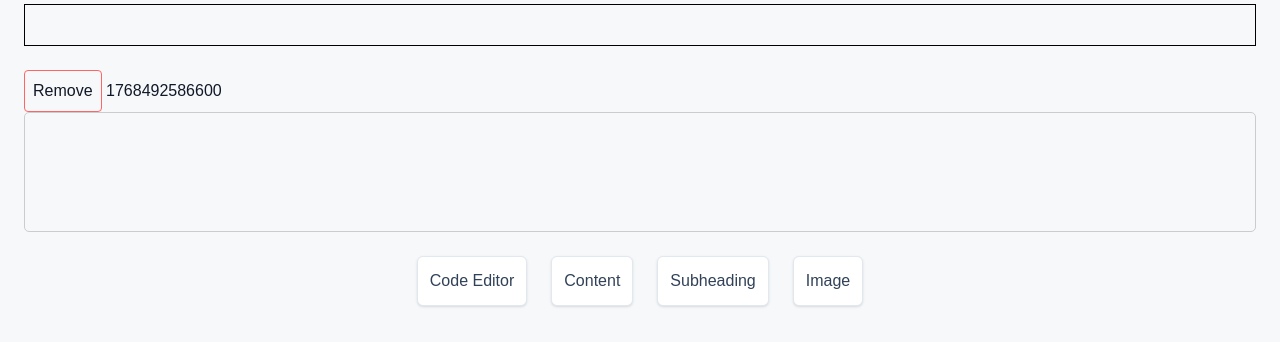
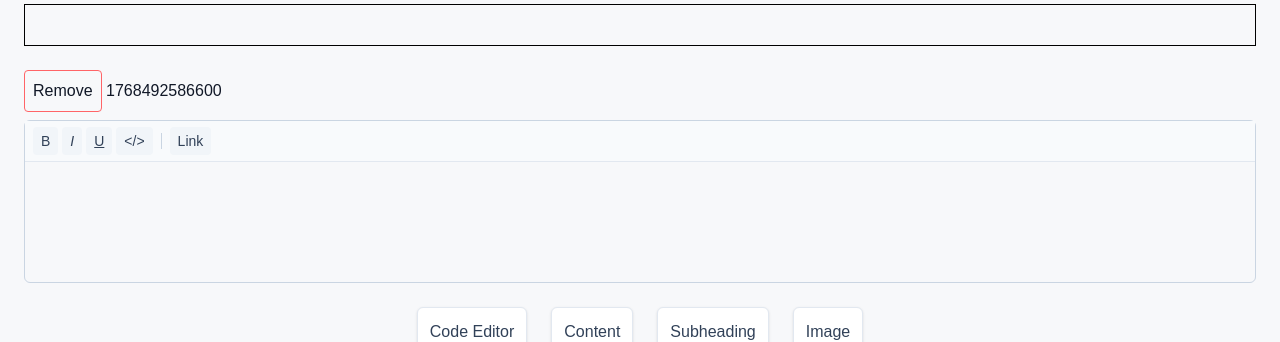
Before and after one commit to yuvaraj-io/dev-fullstack, a Next.js app: page /write in a window 1280 px wide. Both pictures are taken after a click on the button "Content". Shown: the part 322-664 px from the top of the page. Built offline with nearby package versions, Linux system fonts and the light colour scheme; no server answers; the database is empty.

Commit message:
Frontend Architecture changes

```diff
--- a/app/api/blogs/route.ts
+++ b/app/api/blogs/route.ts
@@ -1,22 +1,76 @@
 import { NextRequest, NextResponse } from 'next/server';
 import { getDb, getNextSequence } from '@/lib/db';
 
-interface BlogRequestBody {
-  collections_id: number;
-  heading: string;
-  content: unknown;
+// ── Block types (mirror Editor.tsx) ──────────────────────────────────────────
+
+type ContentBlock  = { id: number; type: 'content' | 'subheading'; content: string };
+type CodeBlock     = { id: number; type: 'code'; code: string; codeType: string; link?: string; btn?: string };
+type ImageBlock    = { id: number; type: 'image'; image?: string; assetId?: string; link?: string; btn?: string };
+type BlogBlock     = ContentBlock | CodeBlock | ImageBlock;
+
+const ALLOWED_TYPES = new Set(['content', 'subheading', 'code', 'image']);
+
+function validateBlocks(raw: unknown): BlogBlock[] {
+  if (!Array.isArray(raw)) throw new Error('content must be an array of blocks');
+
+  return raw.map((item: unknown, i: number) => {
+    if (typeof item !== 'object' || item === null) {
+      throw new Error(`Block ${i} is not an object`);
+    }
+    const block = item as Record<string, unknown>;
+
+    if (typeof block.type !== 'string' || !ALLOWED_TYPES.has(block.type)) {
+      throw new Error(`Block ${i} has invalid type "${block.type}"`);
+    }
+    if (typeof block.id !== 'number') {
+      throw new Error(`Block ${i} is missing a numeric id`);
+    }
+
+    const type = block.type as BlogBlock['type'];
+
+    if (type === 'content' || type === 'subheading') {
+      if (typeof block.content !== 'string') throw new Error(`Block ${i} (${type}) missing content string`);
+      return { id: block.id, type, content: block.content } as ContentBlock;
+    }
+
+    if (type === 'code') {
+      if (typeof block.code !== 'string')     throw new Error(`Block ${i} (code) missing code string`);
+      if (typeof block.codeType !== 'string') throw new Error(`Block ${i} (code) missing codeType string`);
+      return {
+        id: block.id,
+        type: 'code',
+        code: block.code,
+        codeType: block.codeType,
+        link: typeof block.link === 'string' ? block.link : '',
+        btn:  typeof block.btn  === 'string' ? block.btn  : '',
+      } as CodeBlock;
+    }
+
+    // type === 'image'
+    return {
+      id: block.id,
+      type: 'image',
+      image:   typeof block.image   === 'string' ? block.image   : '',
+      assetId: typeof block.assetId === 'string' ? block.assetId : '',
+      link:    typeof block.link    === 'string' ? block.link    : '',
+      btn:     typeof block.btn     === 'string' ? block.btn     : '',
+    } as ImageBlock;
+  });
 }
+
+// ── Helpers ───────────────────────────────────────────────────────────────────
 
 const errorMessage = (err: unknown) =>
   err instanceof Error ? err.message : 'Unknown error';
 
+// ── Routes ────────────────────────────────────────────────────────────────────
+
 /**
- * POST /api/blogs
- * Create blog
+ * POST /api/blogs — create blog
  */
 export async function POST(req: NextRequest) {
   try {
-    const body: BlogRequestBody = await req.json();
+    const body = await req.json();
     const { collections_id, content, heading } = body;
 
     if (!collections_id || !heading || !content) {
@@ -26,35 +80,30 @@ export async function POST(req: NextRequest) {
       );
     }
 
+    const blocks = validateBlocks(content);
+
     const db = await getDb();
     const id = await getNextSequence('blogs');
 
     await db.collection('blogs').insertOne({
       id,
       heading,
-      content,
+      content: blocks,
       collections_id: Number(collections_id),
     });
 
-    return NextResponse.json(
-      { message: 'Blog added successfully', id },
-      { status: 201 }
-    );
+    return NextResponse.json({ message: 'Blog added successfully', id }, { status: 201 });
   } catch (err: unknown) {
-    return NextResponse.json(
-      { error: errorMessage(err) },
-      { status: 500 }
-    );
+    return NextResponse.json({ error: errorMessage(err) }, { status: 500 });
   }
 }
 
 /**
- * PUT /api/blogs
- * Update blog
+ * PUT /api/blogs — update blog
  */
 export async function PUT(req: NextRequest) {
   try {
-    const body: BlogRequestBody = await req.json();
+    const body = await req.json();
     const { collections_id, content, heading } = body;
 
     if (!collections_id || !heading || !content) {
@@ -64,10 +113,12 @@ export async function PUT(req: NextRequest) {
       );
     }
 
+    const blocks = validateBlocks(content);
+
     const db = await getDb();
     const result = await db.collection('blogs').updateOne(
       { collections_id: Number(collections_id) },
-      { $set: { heading, content } }
+      { $set: { heading, content: blocks } }
     );
 
     if (result.matchedCount === 0) {
@@ -77,14 +128,8 @@ export async function PUT(req: NextRequest) {
       );
     }
 
-    return NextResponse.json(
-      { message: 'Blog updated successfully' },
-      { status: 200 }
-    );
+    return NextResponse.json({ message: 'Blog updated successfully' }, { status: 200 });
   } catch (err: unknown) {
-    return NextResponse.json(
-      { error: errorMessage(err) },
-      { status: 500 }
-    );
+    return NextResponse.json({ error: errorMessage(err) }, { status: 500 });
   }
 }
--- a/app/globals.css
+++ b/app/globals.css
@@ -24,3 +24,26 @@ body {
   background: #bfdbfe;
   color: #0f172a;
 }
+
+/* Tiptap / ProseMirror editor */
+.tiptap-content a {
+  color: #2563eb;
+  text-decoration: underline;
+}
+.tiptap-content a:hover {
+  color: #1e40af;
+}
+.tiptap-content code {
+  background: #f1f5f9;
+  padding: 0.125rem 0.3rem;
+  border-radius: 0.25rem;
+  font-size: 0.875em;
+  color: #be185d;
+  font-family: var(--font-mono), monospace;
+}
+.tiptap-content p {
+  margin: 0;
+}
+.tiptap-content p + p {
+  margin-top: 0.5rem;
+}
--- a/components/pages/write/ContentEditor.module.css
+++ /dev/null
@@ -1,3 +0,0 @@
-.contentEdit a {
-  color: blueviolet;
-}
--- a/components/pages/write/ContentEditor.tsx
+++ b/components/pages/write/ContentEditor.tsx
@@ -1,7 +1,10 @@
 "use client";
 
-import { useEffect, useRef, useState } from "react";
-import styles from "./ContentEditor.module.css";
+import { useCallback, useEffect } from "react";
+import { useEditor, EditorContent } from "@tiptap/react";
+import StarterKit from "@tiptap/starter-kit";
+import Underline from "@tiptap/extension-underline";
+import Link from "@tiptap/extension-link";
 
 type EditorValue = {
   id: number;
@@ -16,256 +19,131 @@ type ContentEditorProps = {
   handleChange: (value: string, id: number) => void;
 };
 
-const ContentEditor = ({
-  handleChange,
-  value,
-  index,
-  remove,
-}: ContentEditorProps) => {
-  const [showToolbar, setShowToolbar] = useState(false);
-  const [toolbarPosition, setToolbarPosition] = useState({ top: 0, left: 0 });
-  const [showLinkInput, setShowLinkInput] = useState(false);
-  const [linkUrl, setLinkUrl] = useState("");
+const ContentEditor = ({ handleChange, value, index, remove }: ContentEditorProps) => {
+  const isSubheading = value.type === "subheading";
 
-  const editorRef = useRef<HTMLDivElement | null>(null);
-  const savedRangeRef = useRef<Range | null>(null);
+  const editor = useEditor({
+    extensions: [
+      StarterKit.configure({ heading: false, blockquote: false, codeBlock: false }),
+      Underline,
+      Link.configure({
+        openOnClick: false,
+        HTMLAttributes: { rel: "noopener noreferrer", target: "_blank" },
+      }),
+    ],
+    content: value.content || "",
+    onUpdate({ editor }) {
+      handleChange(editor.getHTML(), index);
+    },
+    editorProps: {
+      attributes: {
+        class: `tiptap-content outline-none p-3 text-lg leading-relaxed ${
+          isSubheading ? "min-h-[50px]" : "min-h-[120px]"
+        }`,
+      },
+    },
+  });
 
-  // Keep editor in sync without cursor jumps
   useEffect(() => {
-    if (
-      editorRef.current &&
-      value?.content !== undefined &&
-      editorRef.current.innerHTML !== value.content
-    ) {
-      editorRef.current.innerHTML = value.content || "";
+    if (!editor || editor.isDestroyed) return;
+    if (editor.getHTML() !== value.content && value.content !== undefined) {
+      editor.commands.setContent(value.content || "", { emitUpdate: false });
     }
-  }, [value?.content]);
+  }, [value.content, editor]);
 
-  const receiveChange = () => {
-    if (!editorRef.current) return;
-    const html = editorRef.current.innerHTML;
-    if (html !== value.content) {
-      handleChange(html, index);
+  const setLink = useCallback(() => {
+    if (!editor) return;
+    const prev = editor.getAttributes("link").href ?? "";
+    const url = window.prompt("Enter URL", prev);
+    if (url === null) return;
+    if (url === "") {
+      editor.chain().focus().extendMarkRange("link").unsetLink().run();
+    } else {
+      editor.chain().focus().extendMarkRange("link").setLink({ href: url }).run();
     }
-  };
+  }, [editor]);
 
-  const handleTextSelection = () => {
-    const selection = window.getSelection();
-    if (!selection || selection.rangeCount === 0) {
-      setShowToolbar(false);
-      return;
-    }
+  if (!editor) return null;
 
-    const range = selection.getRangeAt(0);
-    if (!editorRef.current?.contains(range.commonAncestorContainer)) {
-      setShowToolbar(false);
-      return;
-    }
-
-    const selectedText = selection.toString().trim();
-    if (!selectedText) {
-      setShowToolbar(false);
-      return;
-    }
-
-    savedRangeRef.current = range;
-    const rect = range.getBoundingClientRect();
-    setToolbarPosition({
-      top: rect.top + window.scrollY - 40,
-      left: rect.left + rect.width / 2,
-    });
-
-    setShowToolbar(true);
-  };
-
-  const restoreSelection = () => {
-    const selection = window.getSelection();
-    if (!selection) return;
-    selection.removeAllRanges();
-    if (savedRangeRef.current) {
-      selection.addRange(savedRangeRef.current);
-    }
-    editorRef.current?.focus();
-  };
-
-  const applyFormatting = (command: "bold" | "italic" | "underline") => {
-    if (!savedRangeRef.current) return;
-    restoreSelection();
-    document.execCommand(command, false, undefined);
-    receiveChange();
-    setShowToolbar(false);
-  };
-
-  const handleAddLink = () => {
-    setShowLinkInput(true);
-  };
-
-  const insertLink = () => {
-    if (!savedRangeRef.current) return;
-    restoreSelection();
-    if (linkUrl.trim()) {
-      document.execCommand("createLink", false, linkUrl);
-    }
-    setShowLinkInput(false);
-    setLinkUrl("");
-    receiveChange();
-    setShowToolbar(false);
-  };
-
-  const handlePaste = (e: React.ClipboardEvent<HTMLDivElement>) => {
-    e.preventDefault();
-
-    const html = e.clipboardData.getData("text/html");
-    if (!html) {
-      const text = e.clipboardData.getData("text/plain");
-      document.execCommand("insertText", false, text);
-      receiveChange();
-      return;
-    }
-
-    const parser = new DOMParser();
-    const doc = parser.parseFromString(html, "text/html");
-
-    doc.body.querySelectorAll("*").forEach((el) => {
-      if (el.tagName.toLowerCase() === "a") {
-        const href = el.getAttribute("href");
-        [...el.attributes].forEach((attr) => el.removeAttribute(attr.name));
-        if (href) el.setAttribute("href", href);
-      } else {
-        [...el.attributes].forEach((attr) => el.removeAttribute(attr.name));
-      }
-    });
-
-    const cleaned = doc.body.innerHTML;
-    document.execCommand("insertHTML", false, cleaned);
-    receiveChange();
-  };
+  const btn = (active: boolean, extra = "") =>
+    `rounded px-2 py-1 text-sm font-medium transition ${extra} ${
+      active
+        ? "bg-slate-800 text-white"
+        : "bg-slate-100 text-slate-700 hover:bg-slate-200"
+    }`;
 
   return (
-    <div className="mt-6" style={{ position: "relative" }}>
+    <div className="mt-6">
       <button
-        className={`rounded border p-2 ${
-          value.type === "subheading" ? "border-green-400" : "border-red-400"
-        }`}
+        className={`rounded border p-2 ${isSubheading ? "border-green-400" : "border-red-400"}`}
         onClick={() => remove(index)}
         type="button"
       >
         Remove
       </button>{" "}
       {index}
+
       <div
-        ref={editorRef}
-        contentEditable
-        suppressContentEditableWarning
-        onMouseUp={handleTextSelection}
-        onKeyUp={handleTextSelection}
-        onInput={receiveChange}
-        onPaste={handlePaste}
-        className={`text-lg leading-relaxed ${styles.contentEdit}`}
-        style={{
-          border: `${
-            value.type === "subheading" ? "1px solid green" : "1px solid #ccc"
-          }`,
-          padding: "10px",
-          borderRadius: "5px",
-          minHeight: value.type === "subheading" ? "50px" : "120px",
-          cursor: "text",
-        }}
-      />
-
-      {showToolbar && (
-        <div
-          className="flex gap-4 text-base"
-          style={{
-            position: "absolute",
-            top: toolbarPosition.top,
-            left: toolbarPosition.left,
-            backgroundColor: "#333",
-            color: "#fff",
-            padding: "6px 10px",
-            borderRadius: "6px",
-            transform: "translateX(-50%)",
-            zIndex: 1000,
-          }}
-        >
+        className={`mt-2 rounded-md border ${
+          isSubheading ? "border-green-400" : "border-slate-300"
+        }`}
+      >
+        <div className="flex flex-wrap items-center gap-1 border-b border-slate-200 bg-slate-50 px-2 py-1.5">
           <button
             onMouseDown={(e) => e.preventDefault()}
-            onClick={() => applyFormatting("bold")}
-            style={{ background: "transparent", border: "none", color: "#fff" }}
+            onClick={() => editor.chain().focus().toggleBold().run()}
+            className={btn(editor.isActive("bold"), "font-bold")}
             type="button"
           >
-            <b>B</b>
+            B
           </button>
           <button
             onMouseDown={(e) => e.preventDefault()}
-            onClick={() => applyFormatting("italic")}
-            style={{ background: "transparent", border: "none", color: "#fff" }}
+            onClick={() => editor.chain().focus().toggleItalic().run()}
+            className={btn(editor.isActive("italic"), "italic")}
             type="button"
           >
-            <i>I</i>
+            I
           </button>
           <button
             onMouseDown={(e) => e.preventDefault()}
-            onClick={() => applyFormatting("underline")}
-            style={{ background: "transparent", border: "none", color: "#fff" }}
+            onClick={() => editor.chain().focus().toggleUnderline().run()}
+            className={btn(editor.isActive("underline"), "underline")}
             type="button"
           >
-            <u>U</u>
+            U
           </button>
           <button
             onMouseDown={(e) => e.preventDefault()}
-            onClick={handleAddLink}
-            style={{ background: "transparent", border: "none", color: "#fff" }}
+            onClick={() => editor.chain().focus().toggleCode().run()}
+            className={btn(editor.isActive("code"), "font-mono")}
             type="button"
           >
-            🔗
+            {"</>"}
           </button>
-        </div>
-      )}
-
-      {showLinkInput && (
-        <div
-          style={{
-            position: "absolute",
-            top: toolbarPosition.top + 50,
-            left: toolbarPosition.left,
-            backgroundColor: "#fff",
-            border: "1px solid #ccc",
-            padding: "6px",
-            borderRadius: "6px",
-            transform: "translateX(-50%)",
-            zIndex: 1000,
-          }}
-        >
-          <input
-            type="text"
-            placeholder="Enter URL"
-            value={linkUrl}
-            onChange={(e) => setLinkUrl(e.target.value)}
-            className="text-black"
-            style={{
-              padding: "5px",
-              marginRight: "6px",
-              border: "1px solid #ccc",
-              borderRadius: "3px",
-            }}
-          />
+          <div className="mx-1 h-4 w-px bg-slate-300" />
           <button
-            onClick={insertLink}
-            style={{
-              padding: "5px 10px",
-              backgroundColor: "#333",
-              color: "#fff",
-              border: "none",
-              borderRadius: "3px",
-              cursor: "pointer",
-            }}
+            onMouseDown={(e) => e.preventDefault()}
+            onClick={setLink}
+            className={btn(editor.isActive("link"))}
             type="button"
           >
-            Add
+            Link
           </button>
+          {editor.isActive("link") && (
+            <button
+              onMouseDown={(e) => e.preventDefault()}
+              onClick={() => editor.chain().focus().unsetLink().run()}
+              className="rounded bg-red-100 px-2 py-1 text-sm font-medium text-red-700 transition hover:bg-red-200"
+              type="button"
+            >
+              Remove Link
+            </button>
+          )}
         </div>
-      )}
+
+        <EditorContent editor={editor} />
+      </div>
     </div>
   );
 };
--- a/package.json
+++ b/package.json
@@ -10,6 +10,11 @@
   },
   "dependencies": {
     "@monaco-editor/react": "^4.7.0",
+    "@tiptap/extension-link": "^3.23.4",
+    "@tiptap/extension-underline": "^3.23.4",
+    "@tiptap/pm": "^3.23.4",
+    "@tiptap/react": "^3.23.4",
+    "@tiptap/starter-kit": "^3.23.4",
     "clsx": "^2.1.1",
     "dompurify": "^3.3.1",
     "mongodb": "^7.2.0",
```
Also changed, not shown: components/pages/edit/EditPage.tsx (+10 -1 lines), components/pages/write/WritePage.tsx (+13 -3 lines), 2 other files (tests, documents, lock files or other folders).
